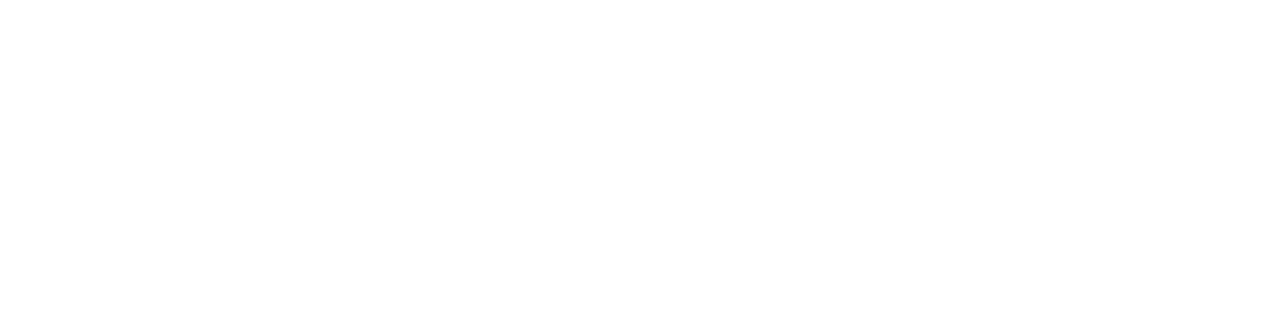
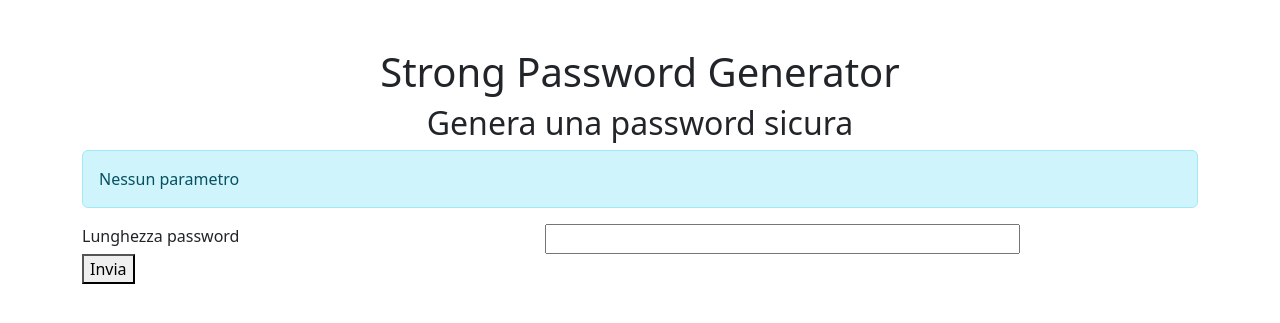
Before and after one commit to AlessandroLembo/php-strong-password-generator, a PHP site: page / in a window 1280 px wide. Before the commit the part shown is empty. Shown: the top 323 px of the page. Run offline with PHP 8.4, Linux system fonts and the light colour scheme.

Commit message:
add form mark-up

```diff
--- a/index.php
+++ b/index.php
@@ -9,8 +9,29 @@
     <!-- Bootstrap -->
     <link href="https://cdn.jsdelivr.net/npm/bootstrap@5.3.0-alpha1/dist/css/bootstrap.min.css" rel="stylesheet" integrity="sha384-GLhlTQ8iRABdZLl6O3oVMWSktQOp6b7In1Zl3/Jr59b6EGGoI1aFkw7cmDA6j6gD" crossorigin="anonymous">
 
+    <!-- style CSS -->
+    <link rel="stylesheet" href="style.css">
 </head>
+
 <body>
+    <div class="container ps-container">
+     <h1 class="text-center pt-5 ps-title-color">Strong Password Generator</h1>
+     <h2 class="text-center fs-2">Genera una password sicura</h2>
 
+    <div class="alert alert-info" role="alert">
+        Nessun parametro
+    </div>
+
+    <form action="" method="GET">
+        <div class="row">
+           <label for="password" class="col-5">Lunghezza password</label>
+           <input type="number" min="1" max="16" name="password" class="col-5">
+        </div>
+        <button>Invia</button>
+
+    </form>
+
+
+</div>
 </body>
 </html>
```
Also changed, not shown: style.css (added, +8 -0 lines).
